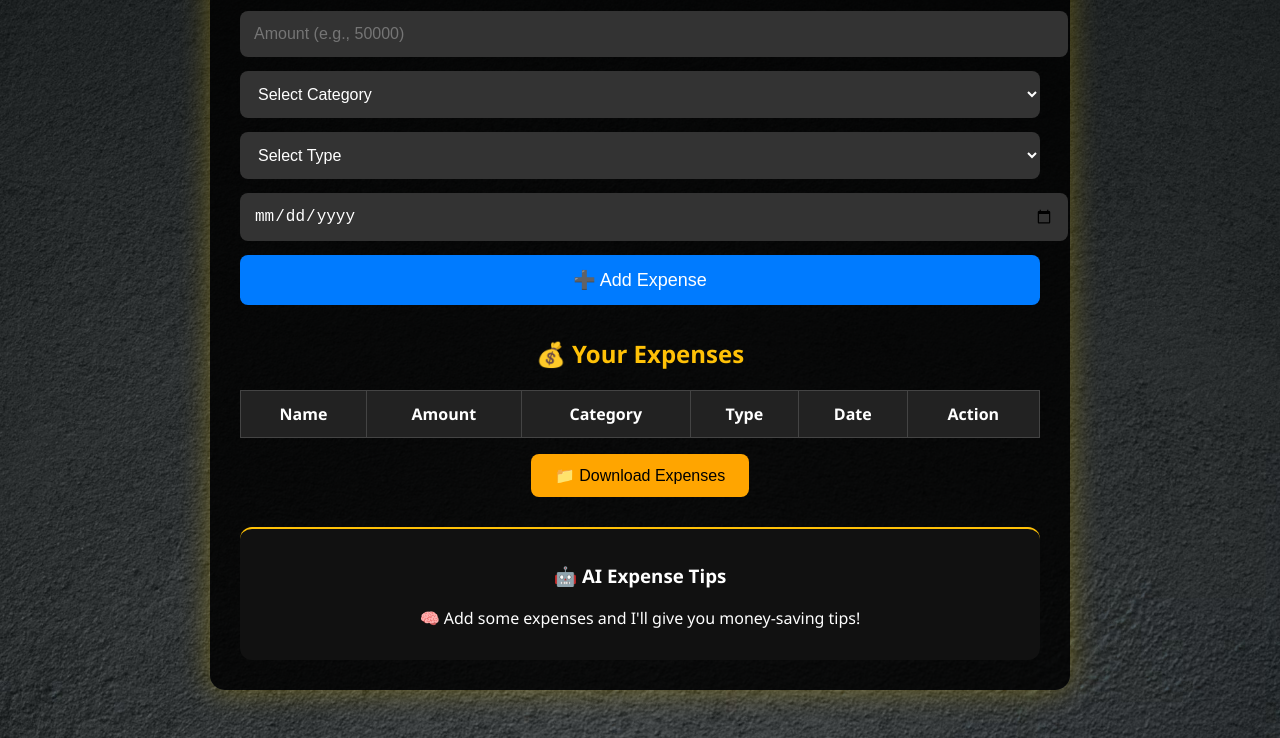
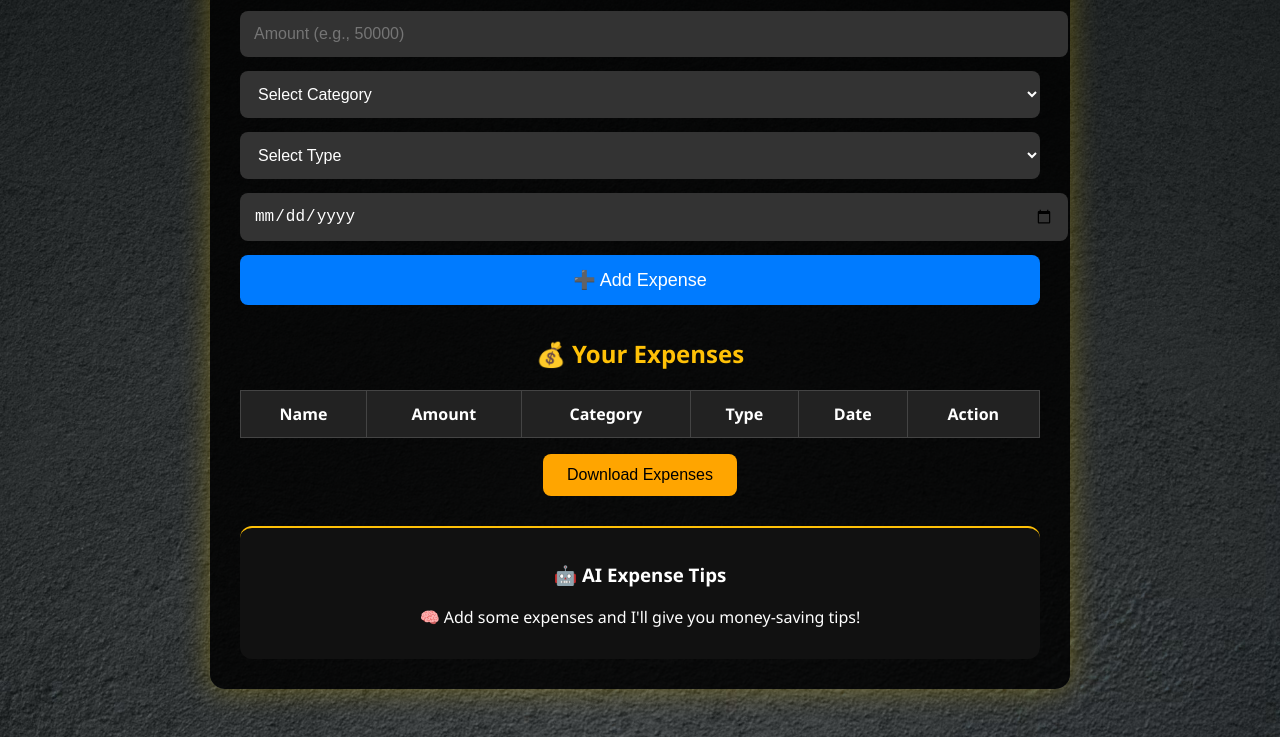
Before and after one commit to rishabhkarnani/IT-Project, a website with bundled scripts: page public/index.html in a window 1280 px wide. Shown: the part 211-949 px from the top of the page. Built offline with nearby package versions, Linux system fonts and the light colour scheme; no server answers.

Commit message:
Bugs fix

```diff
--- a/public/index.html
+++ b/public/index.html
@@ -53,7 +53,7 @@
       <tbody id="expenseTable"></tbody>
     </table>
 
-    <button id="exportCSV" class="export-btn">📁 Download Expenses</button>
+    <button id="exportCSV" class="export-btn">Download Expenses</button>
 
     <div class="ai-section">
       <h3>🤖 AI Expense Tips</h3>
```
